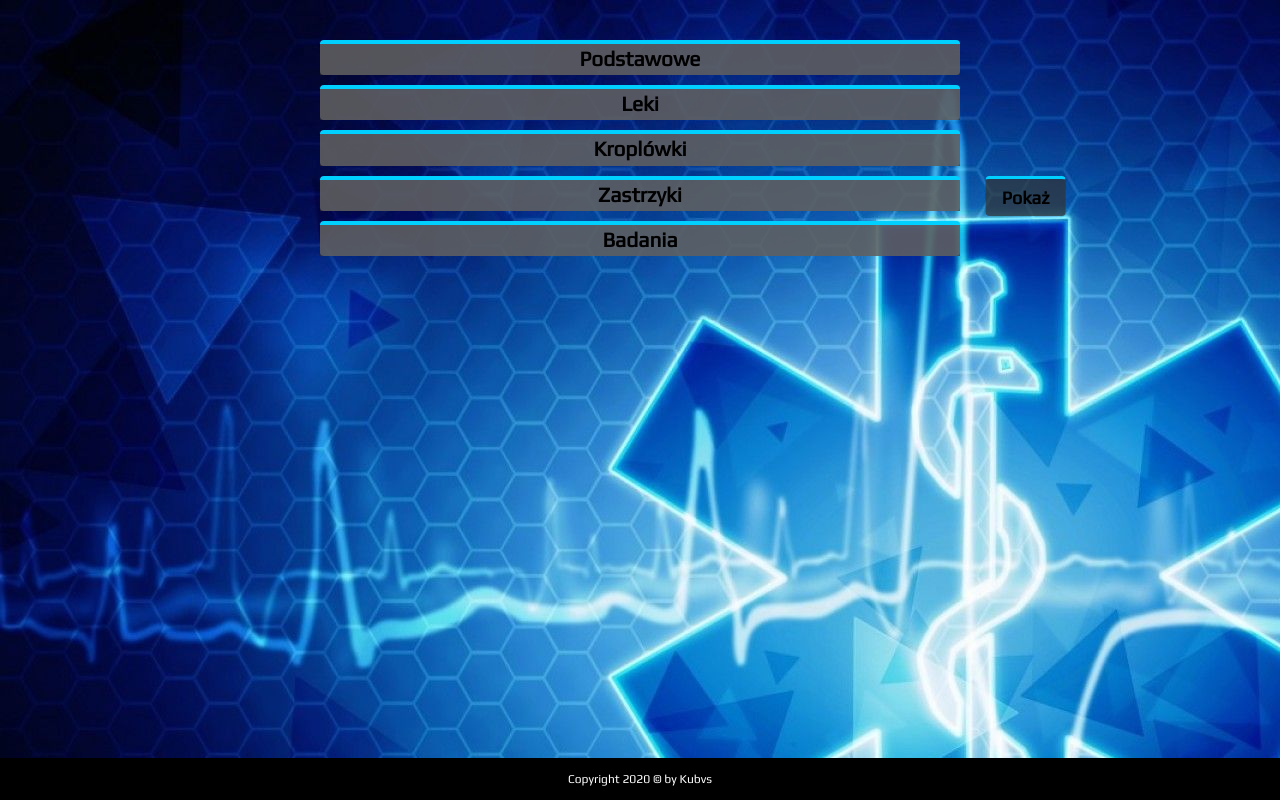
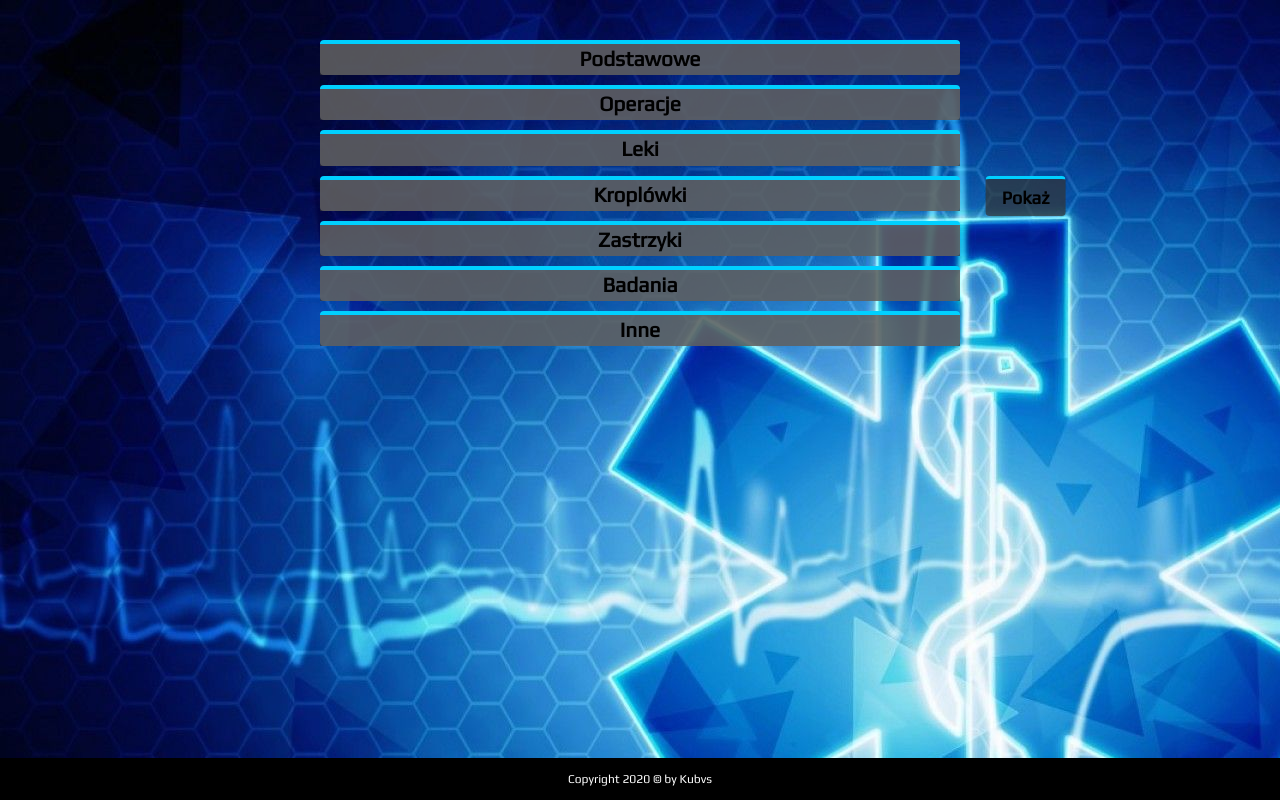
Before and after one commit to kubvs/kubvs.github.io, a plain HTML site: page index.html in a window 1280 px wide. Drawn offline with nearby package versions, Linux system fonts and the light colour scheme; some packages are replaced by stand-ins of ours; a script that the page names is missing.

Commit message:
Add files via upload

```diff
--- a/css/main.css
+++ b/css/main.css
@@ -68,6 +68,25 @@ body {
 	text-align: center;
 	margin-top: 10px;
 }
+#cat6 {
+	border-top: 4px solid #00d0ff;
+	border-radius: 4px;
+	background-color: rgba(233, 233, 233, 0.65);
+	margin: auto;
+	width: 50%;
+	text-align: center;
+	margin-top: 10px;
+}
+
+#cat7 {
+	border-top: 4px solid #00d0ff;
+	border-radius: 4px;
+	background-color: rgba(233, 233, 233, 0.65);
+	margin: auto;
+	width: 50%;
+	text-align: center;
+	margin-top: 10px;
+}
 
 .category {
 	font-size: 1.3rem;
--- a/js/main.js
+++ b/js/main.js
@@ -4,14 +4,32 @@
 		'Podstawowe': {
 			'Opatrunek': {
 				'Informacja': 'Ochrania ranę lub skaleczenie przed środowiskiem zewnętrznym i zapobiegająca dalszemu zakażeniu.',
+				'Kwota': 500,
+			},
+			'Szwy': {
+				'Informacja': 'Zszycie rany - Polega na zbliżaniu do siebie brzegów skóry w celu ułatwienia szybszego gojenia rany.',
 				'Kwota': 750,
 			},
-			'Zszycie Rany': {
-				'Informacja': 'Polega na zbliżaniu do siebie brzegów skóry w celu ułatwienia szybszego gojenia rany.',
+			'Gips': {
+				'Informacja': 'Zakładamy pacjentowi gips, gdy doszło do złamania kończyny.',
 				'Kwota': 1000,
 			},
-			'Łamanie Regulaminu Szpitala': {
-				'Informacja': 'TAKIE RZECZY WYSTAWIAJĄ TYLKO OSOBY Z ZARZĄDU!',
+			'Orteza': {
+				'Informacja': 'Jego głównym zadaniem jest unieruchomienie stawów kończyn, które uległy urazom np. skręcenia, zwichnięcia lub zerwania więzadeł.',
+				'Kwota': 1000,
+			},
+			'Kołnierz Ortopedyczny': {
+				'Informacja': 'Stabilizuje szyje. W razie podejrzenia urazu, stosowany jest jako podstawowy środek w celu zapobieżenia dalszym urazom kręgosłupa szyjnego i rdzenia kręgowego.',
+				'Kwota': 1000,
+			},
+		},
+		'Operacje': {
+			'Operacja Prosta': {
+				'Informacja': 'Np. operacja złamanej nogi, wyciągnięcie kuli z rany postrzałowej w bark.',
+				'Kwota': 5000,
+			},
+			'Operacja Złożona': {
+				'Informacja': 'Np. operacja wycięcia guza mózgu, wyciągniecie pięciu kul z rany.',
 				'Kwota': 10000,
 			},
 		},
@@ -24,6 +42,10 @@
                 'Informacja': 'Środek na niskie akcje serca.',
 				'Kwota': 2000,
 			},
+			'Maseczka z Narkozą': {
+                'Informacja': 'Maseczka z płynem usypiającym, odurzającym, znieczulającym.',
+                'Kwota': 2000,
+            },
 			'Ketonal': {
                 'Informacja': 'Jedna z mocniejszych substancji przeciw bólowych.',
 				'Kwota': 1750,
@@ -55,24 +77,32 @@
 			'Parulon': {
                 'Informacja': 'Środek na duszności.',
                 'Kwota': 1500,
-            },
-			'Jodyna': {
-                'Informacja': 'Środek dezynfekujący.',
-                'Kwota': 1250,
+			},
+			'Paracetamol': {
+				'Informacja': 'Środek przeciwgorączkowy.',
+				'Kwota': 1250,
 			},
 			'Ibuprofen': {
                 'Informacja': 'Jedna z słabszych substancji przeciw bólowych.',
 				'Kwota': 1250,
+			},
+			'Żel przeciwświądowy': {
+				'Informacja': 'Środek stosowany na ukąszenia owadów, pokrzywy, choroby skóry.',
+				'Kwota': 1250,
+			},
+			'Jodyna': {
+                'Informacja': 'Środek dezynfekujący.',
+				'Kwota': 750,
+			},
+			'Sól Fizjologiczna': {
+				'Informacja': '. Sól fizjologiczna na zatoki, katar i kaszel - roztwór chlorku sodu idealnie sprawdza się jako preparat do inhalacji, zwłaszcza przy infekcjach górnych dróg oddechowych.',
+				'Kwota': 750,
 			},
 		},
         'Kroplówki': {
 			'Kroplówka z Krwią': {
                 'Informacja': 'Kroplówka z danym rodzajem krwi',
                 'Kwota': 3000,
-            },
-            'Kroplówka z Narkozą': {
-                'Informacja': 'Kroplówka z płynem usypiającym, odurzającym, znieczulającym.',
-                'Kwota': 2000,
             },
 			'Kroplówka z Witaminami': {
                 'Informacja': 'Skład: A, B1, B2, B5, B6, B12, C, D3, E, kwas foliowy, biotyna, Witamina PP',
@@ -99,22 +129,35 @@
 			'Pobranie krwi': {
                 'Informacja': 'Pobieramy krew, gdy chcemy dowiedzieć się jaką grupę krwi ma pacjent. // Ewentualnie sprawdzenie chorób.',
                 'Kwota': 1250,
-            },
-			'Tomografia Komputerowa': {
+			},
+			'Badanie Moczu': {
+				'Informacja': 'Badanie moczu może pomóc w rozpoznaniu choroby nerek oraz dróg moczowych. Obecność glukozy, mocznika, białka czy stwierdzone ketony w moczu, wskazują kłopoty.',
+				'Kwota': 1000,
+			},
+			'Tomografia Komputerowa [TK]': {
                 'Informacja': 'Sprawdzamy czy w ciele jest kula itp.',
                 'Kwota': 7500,
             },
-			'Rentgen': {
+			'Rentgen [RTG]': {
                 'Informacja': 'Sprawdzamy czy doszło do złamania.',
                 'Kwota': 7500,
 			},
-			'Elektrokardiografia': {
+			'Elektrokardiografia [EKG]': {
 				'Informacja': 'Rozpoznajemy choroby serca.',
 				'Kwota': 7500,
 			},
-			'Ultrasonografia': {
+			'Ultrasonografia [USG]': {
 				'Informacja': 'Pozwala na uzyskanie obrazu przekroju badanego obiektu.',
 				'Kwota': 7500,
+			},
+		},	'Inne': {
+			'Bezpodstawne Wezwanie EMS': {
+				'Informacja': 'Chyba wiadomo :D.',
+				'Kwota': 10000
+			},
+			'Łamanie Regulaminu Szpitala': {
+				'Informacja': 'TAKIE RZECZY WYSTAWIAJĄ TYLKO OSOBY Z ZARZĄDU!',
+				'Kwota': 10000,
 			},
 		}
     };
```
